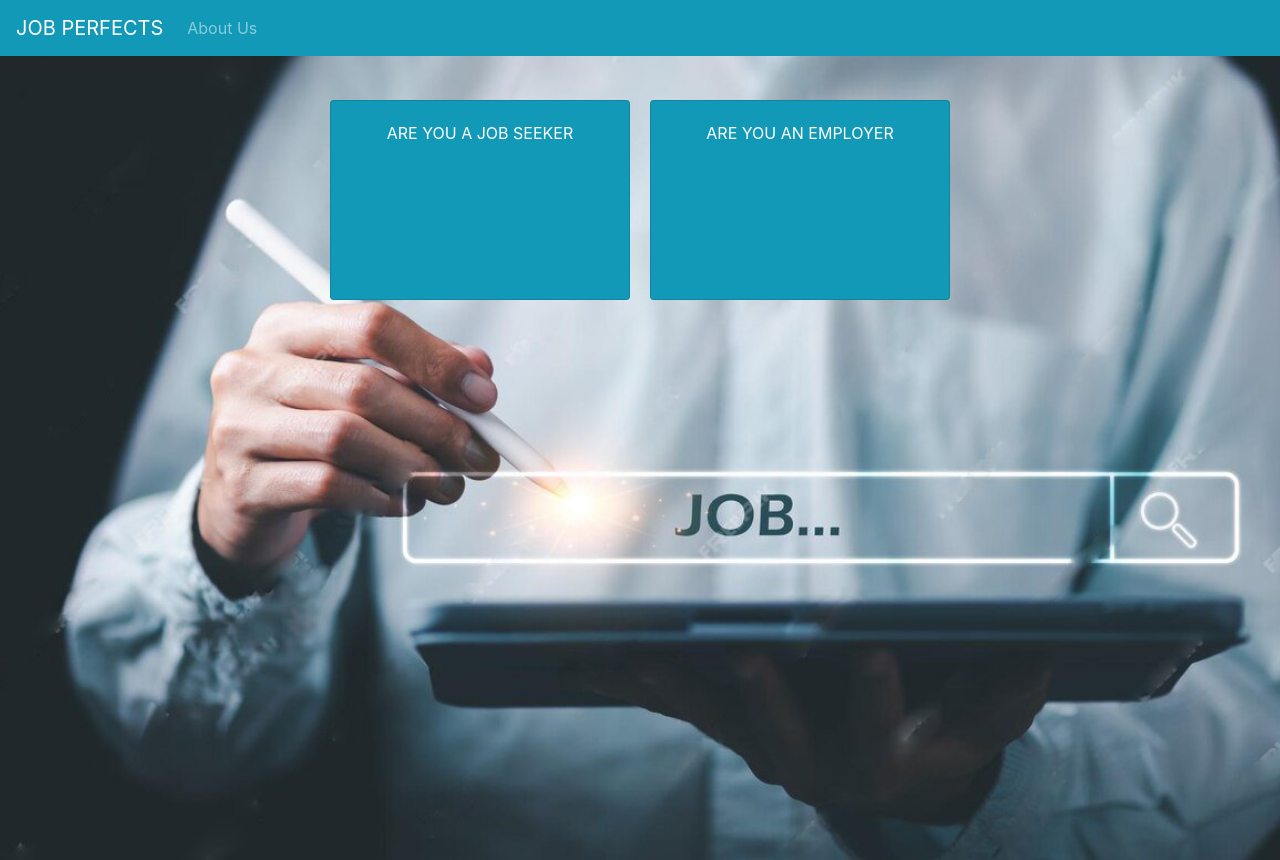
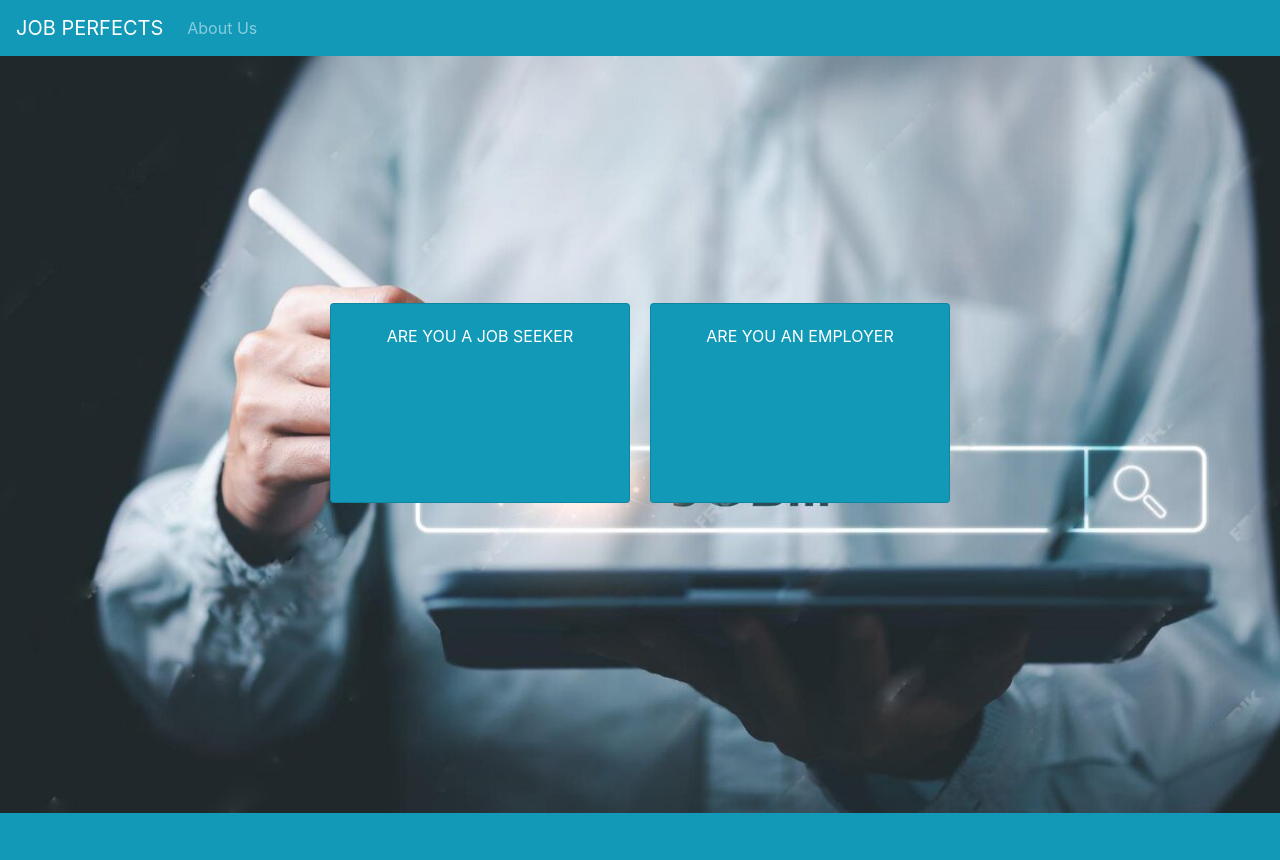
Before and after one commit to lubnalukman/jobboard, a Django app: page / in a window 1280 px wide. After the commit the page ends 813 px from the top, so only its background shows below. Run offline with Django 5.2, Linux system fonts and the light colour scheme; some libraries are stand-ins or nearby versions.

Commit message:
version 2

```diff
--- a/jobproject/templates/index.html
+++ b/jobproject/templates/index.html
@@ -36,13 +36,17 @@
             flex-direction: column;
             justify-content: center;
             align-items: center;
-            margin-top: 60px; /* Offset for fixed navbar */
+            height: 80vh;
+            margin-top: 1%;
+            height: 750px;
+            color: white;
         }
 
         /* Card Styling */
         .main-content {
             display: flex;
             flex-wrap: wrap; /* Makes cards stack on small screens */
+            align-items: center;
             justify-content: center;
             margin-top: 30px;
         }
```
